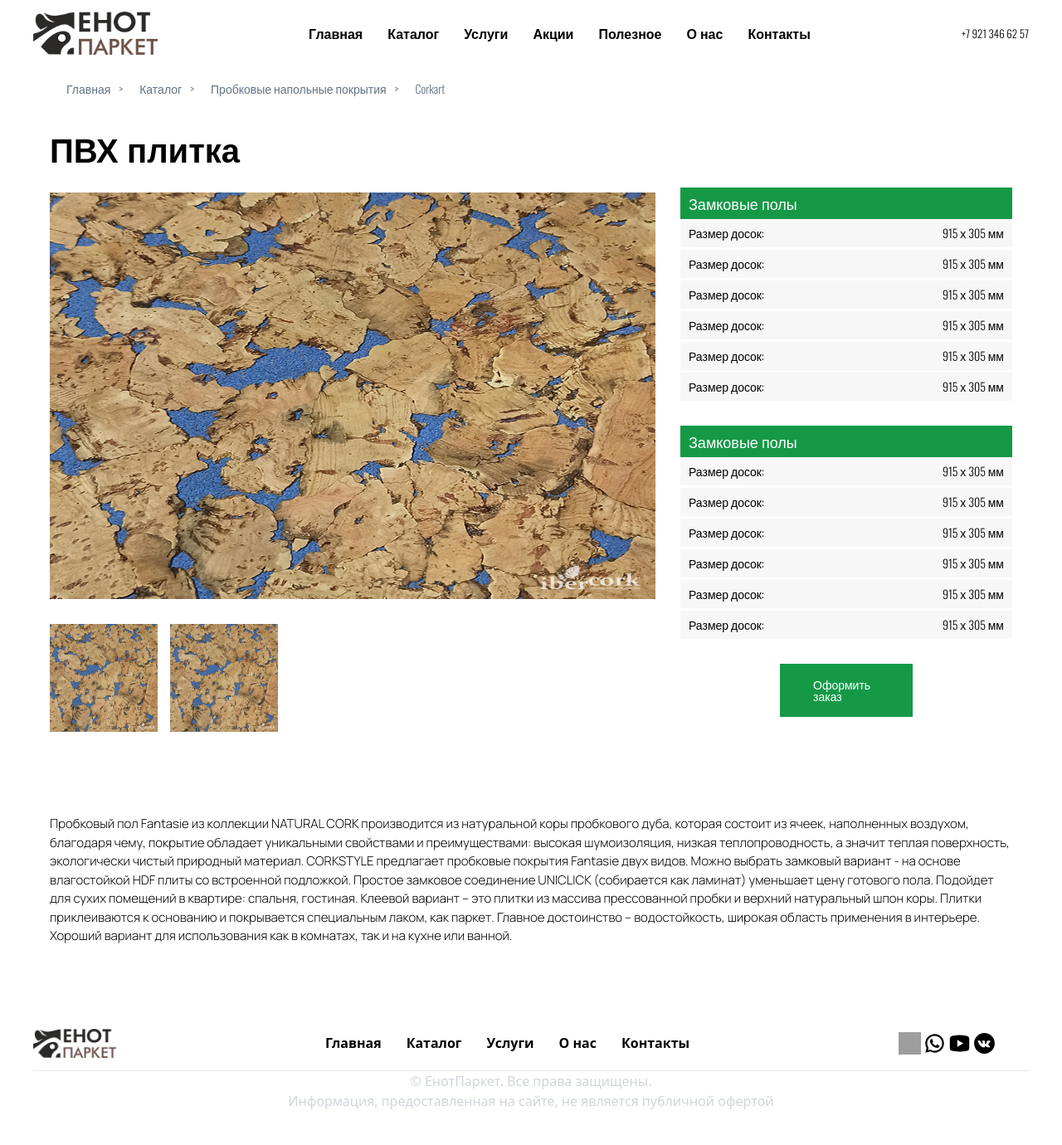
After one commit to Mozefoka/Enot, a PHP site: page /pages/commodity.html in a window 1280 px wide. The commit adds this page. Shown: the top 1380 px of the page at 83% size. Run offline with PHP 8.4, Linux system fonts and the light colour scheme; grey boxes are pictures that could not be loaded.

Commit message:
commodity created

```diff
--- a/css/catalog-item/catalog-item.css
+++ b/css/catalog-item/catalog-item.css
@@ -29,7 +29,7 @@
   display: flex;
   gap: 30px;
   padding: 0 20px;
-  margin-top: 60px;
+  margin-top: 30px;
 }
 @media (max-width: 700px) {
   .floor-covering {
--- a/css/catalog-item/catalog-item.scss
+++ b/css/catalog-item/catalog-item.scss
@@ -28,7 +28,7 @@
     display: flex;
     gap: 30px;
     padding: 0 20px;
-    margin-top: 60px;
+    margin-top: 30px;
 
     @media (max-width: 700px) {
         flex-direction: column;
--- /dev/null
+++ b/css/commodity/commodity.css
@@ -0,0 +1,109 @@
+.commodity {
+  padding: 0 20px;
+}
+.commodity__title {
+  font-size: 40px;
+  font-weight: 700;
+  line-height: 48px;
+  margin-bottom: 30px;
+}
+.commodity__content {
+  display: flex;
+  align-items: center;
+  gap: 30px;
+  margin-bottom: 100px;
+}
+@media (max-width: 969px) {
+  .commodity__content {
+    flex-direction: column;
+    align-items: center;
+    margin-bottom: 75px;
+  }
+}
+.commodity__content-item-images {
+  max-width: 800px;
+  width: 100%;
+}
+@media (max-width: 969px) {
+  .commodity__content-item-images {
+    max-width: 700px;
+  }
+}
+.commodity__content-img {
+  margin-bottom: 30px;
+}
+.commodity__content-img img {
+  max-width: 730px;
+  width: 100%;
+  height: 490px;
+}
+@media (max-width: 500px) {
+  .commodity__content-img img {
+    height: 300px;
+  }
+}
+.commodity__media {
+  display: flex;
+  gap: 15px;
+}
+@media (max-width: 969px) {
+  .commodity__media {
+    gap: 40px;
+  }
+}
+.commodity__media-img {
+  max-width: 130px;
+}
+@media (max-width: 969px) {
+  .commodity__media-img {
+    max-width: 330px;
+  }
+}
+.commodity__content-item-info {
+  max-width: 400px;
+  width: 100%;
+  padding-top: 53px;
+}
+@media (max-width: 969px) {
+  .commodity__content-item-info {
+    max-width: 720px;
+    padding-top: 40px;
+  }
+}
+.commodity__info {
+  margin-bottom: 30px;
+}
+.commodity__info-title {
+  padding: 10px;
+  font-size: 18px;
+  color: #fff;
+  background-color: #159947;
+}
+.commodity__info-text {
+  display: flex;
+  justify-content: space-between;
+  padding: 10px;
+  background-color: #f7f7f7;
+  margin-bottom: 3px;
+}
+.commodity__info-btn {
+  max-width: 160px;
+  width: 100%;
+  margin: 0 auto;
+  padding: 18px 40px;
+  color: #fff;
+  background-color: #159947;
+}
+.commodity__description {
+  font-size: 15px;
+  font-family: "Manrope", sans-serif;
+  line-height: 1.5;
+  margin-bottom: 40px;
+}
+@media (max-width: 969px) {
+  .commodity__description {
+    max-width: 700px;
+    width: 100%;
+    margin: 0 auto;
+  }
+}/*# sourceMappingURL=commodity.css.map */
--- /dev/null
+++ b/css/commodity/commodity.scss
@@ -0,0 +1,117 @@
+.commodity {
+    padding: 0 20px;
+
+    &__title {
+        font-size: 40px;
+        font-weight: 700;
+        line-height: 48px;
+        margin-bottom: 30px;
+    }
+
+    &__content {
+        display: flex;
+        align-items: center;
+        gap: 30px;
+        margin-bottom: 100px;
+
+        @media (max-width: 969px) {
+            flex-direction: column;
+            align-items: center;
+            margin-bottom: 75px;
+        }
+
+    }
+
+    &__content-item-images {
+        max-width: 800px;
+        width: 100%;
+
+        @media (max-width: 969px) {
+            max-width: 700px;
+        }
+    }
+
+    &__content-img {
+        margin-bottom: 30px;
+
+        img {
+            max-width: 730px;
+            width: 100%;
+            height: 490px;
+
+            @media (max-width: 500px) {
+                height: 300px;
+            }
+        }
+    }
+
+    &__media {
+        display: flex;
+        gap: 15px;
+
+        @media (max-width: 969px) {
+            gap: 40px;
+        }
+    }
+
+    &__media-img {
+        max-width: 130px;
+
+        @media (max-width: 969px) {
+            max-width: 330px;
+        }
+    }
+
+    &__content-item-info {
+        max-width: 400px;
+        width: 100%;
+        padding-top: 53px;
+
+
+        @media (max-width: 969px) {
+            max-width: 720px;
+            padding-top: 40px;
+        }
+    }
+
+    &__info {
+        margin-bottom: 30px;
+    }
+
+    &__info-title {
+        padding: 10px;
+        font-size: 18px;
+        color: #fff;
+        background-color: #159947;
+    }
+
+    &__info-text {
+        display: flex;
+        justify-content: space-between;
+        padding: 10px;
+        background-color: #f7f7f7;
+        margin-bottom: 3px;
+    }
+
+    &__info-btn {
+        max-width: 160px;
+        width: 100%;
+        margin: 0 auto;
+        padding: 18px 40px;
+        color: #fff;
+        background-color: #159947;
+    }
+
+    &__description {
+        font-size: 15px;
+        font-family: "Manrope", sans-serif;
+        line-height: 1.5;
+        margin-bottom: 40px;
+
+        @media (max-width: 969px) {
+            max-width: 700px;
+            width: 100%;
+            margin: 0 auto;
+        }
+    }
+}
--- a/css/style.css
+++ b/css/style.css
@@ -23,6 +23,25 @@ input[type=checkbox] {
 
 input[type=range] {
   accent-color: #159947;
+}
+
+.breadcrumbs {
+  display: flex;
+  align-items: center;
+  gap: 10px;
+  padding: 10px 20px;
+  margin-bottom: 30px;
+}
+.breadcrumbs a {
+  color: #637381;
+}
+
+.breadcrumbs__item {
+  color: #637381;
+}
+.breadcrumbs__item :after {
+  content: ">";
+  padding: 10px;
 }
 
 .header {
--- a/css/style.scss
+++ b/css/style.scss
@@ -23,6 +23,27 @@ input[type="checkbox"] {
 
 input[type="range"] {
     accent-color: #159947;
+}
+
+.breadcrumbs {
+    display: flex;
+    align-items: center;
+    gap: 10px;
+    padding: 10px 20px;
+    margin-bottom: 30px;
+
+    a {
+        color: #637381;
+    }
+}
+
+.breadcrumbs__item {
+    color: #637381;
+
+    :after {
+        content: ">";
+        padding: 10px;
+    }
 }
 
 .header {
@@ -158,7 +179,7 @@ input[type="range"] {
         width: 150px;
         padding: 25px 20px;
         background-color: #fff;
-        box-shadow: 0 0 7px 0 rgba(0, 0, 0, .2);
+        box-shadow: 0 0 7px 0 rgba(0, 0, 0, 0.2);
         font-size: 14px;
         font-family: "Manrope", sans-serif;
         z-index: 5;
@@ -217,7 +238,6 @@ input[type="range"] {
 }
 
 .catalog {
-
     &__content {
         display: grid;
         grid-template-columns: repeat(3, 1fr);
@@ -491,7 +511,15 @@ input[type="range"] {
 .footer {
     padding: 60px 40px 70px;
     font-size: 16px;
-    font-family: Figtree, ui-sans-serif, system-ui, sans-serif, "Apple Color Emoji", "Segoe UI Emoji", Segoe UI Symbol, "Noto Color Emoji";
+    font-family:
+        Figtree,
+        ui-sans-serif,
+        system-ui,
+        sans-serif,
+        "Apple Color Emoji",
+        "Segoe UI Emoji",
+        Segoe UI Symbol,
+        "Noto Color Emoji";
     text-align: center;
 
     @media (max-width: 969px) {
--- a/pages/catalog.html
+++ b/pages/catalog.html
@@ -52,6 +52,11 @@
     <main class="main">
         <div class="container">
             <div class="catalog">
+                <ul class="breadcrumbs">
+                    <li class="breadcrumbs__item"><a href="../index.html">Главная</a></li>
+                    <li><a>Каталог</a></li>
+                </ul>
+
                 <div class="catalog__content">
                     <div class="catalog__content-card">
                         <a href="../pages/floor-covering.html">
--- /dev/null
+++ b/pages/commodity.html
@@ -0,0 +1,211 @@
+<!DOCTYPE html>
+<html lang="ru">
+
+<head>
+    <meta charset="UTF-8">
+    <meta name="viewport" content="width=device-width, initial-scale=1.0">
+    <link rel="stylesheet" href="../css/style.css">
+    <link rel="stylesheet" href="../css/reset.css">
+    <link rel="stylesheet" href="../css/commodity/commodity.css">
+    <link rel="preconnect" href="https://fonts.googleapis.com">
+    <link rel="preconnect" href="https://fonts.gstatic.com" crossorigin>
+    <link href="https://fonts.googleapis.com/css2?family=Manrope:wght@200..800&family=Oswald:wght@200..700&display=swap"
+        rel="stylesheet">
+    <title>Каталог</title>
+</head>
+
+<body>
+    <header class="header" id="up">
+        <div class="header__logo">
+            <a href="/index.html"><img src="../icons/logo.png" alt="logo"></a>
+        </div>
+
+        <div class="header__burger">
+            <span class="header__burger-line1"></span>
+            <span class="header__burger-line2"></span>
+            <span class="header__burger-line3"></span>
+        </div>
+
+        <nav class="header__menu">
+            <ul class="header__menu-list">
+                <li class="header__menu-list-main"><a href="../index.html">Главная</a></li>
+                <li class="header__menu-list-catalog"><a href="../pages/catalog.html">Каталог</a></li>
+                <li class="header__menu-list-services"><a href="../pages/services.html">Услуги</a></li>
+                <li class="header__menu-list-promotions">
+                    <a class="header__menu-list-promotions-btn" onclick="addActive()">Акции</a>
+
+                    <div class="header__menu-list-promotions-item">
+                        <a href="../pages/promotion-march.html">Акция к 8 марта</a>
+                        <a href="../pages/promotion-new-year.html">Новогодняя акция</a>
+                    </div>
+                </li>
+                <li class="header__menu-list-useful"><a href="../pages/useful.html">Полезное</a></li>
+                <li class="header__menu-list-about"><a href="../pages/about.html">О нас</a></li>
+                <li class="header__menu-list-contacts"><a href="../pages/contacts.html">Контакты</a></li>
+                <li class="header__menu-list-number"><a href="tel:+79213466257">+7 921 346 62 57</a></li>
+            </ul>
+        </nav>
+
+        <div class="header__phone-number"><a href="tel:+79213466257">+7 921 346 62 57</a>
+        </div>
+    </header>
+
+    <main class="main">
+        <div class="container">
+            <section class="commodity">
+                <ul class="breadcrumbs">
+                    <li class="breadcrumbs__item"><a href="../index.html">Главная</a></li>
+                    <li class="breadcrumbs__item"><a href="../pages/catalog.html">Каталог</a></li>
+                    <li class="breadcrumbs__item"><a href="../pages/floor-covering.html">Пробковые напольные покрытия</a></li>
+                    <li><a>Corkart</a></li>
+                </ul>
+
+                <div class="commodity__content">
+                    <div class="commodity__content-item-images">
+                        <h1 class="commodity__title">ПВХ плитка</h1>
+
+                        <div class="commodity__content-img"><img src="../images/33417846.jpg" alt="commodity"></div>
+
+                        <div class="commodity__media">
+                            <div class="commodity__media-img"><img src="../images/33417846.jpg" alt="commodity"></div>
+                            <div class="commodity__media-img"><img src="../images/33417846.jpg" alt="commodity"></div>
+                        </div>
+                    </div>
+
+                    <div class="commodity__content-item-info">
+                        <div class="commodity__info">
+                            <h3 class="commodity__info-title">Замковые полы</h3>
+
+                            <div class="commodity__info-text">
+                                <p>Размер досок:</p>
+                                <p>915 х 305 мм</p>
+                            </div>
+
+                            <div class="commodity__info-text">
+                                <p>Размер досок:</p>
+                                <p>915 х 305 мм</p>
+                            </div>
+
+                            <div class="commodity__info-text">
+                                <p>Размер досок:</p>
+                                <p>915 х 305 мм</p>
+                            </div>
+
+                            <div class="commodity__info-text">
+                                <p>Размер досок:</p>
+                                <p>915 х 305 мм</p>
+                            </div>
+
+                            <div class="commodity__info-text">
+                                <p>Размер досок:</p>
+                                <p>915 х 305 мм</p>
+                            </div>
+
+                            <div class="commodity__info-text commodity__info-text--color">
+                                <p>Размер досок:</p>
+                                <p>915 х 305 мм</p>
+                            </div>
+                        </div>
+
+                        <div class="commodity__info">
+                            <h3 class="commodity__info-title">Замковые полы</h3>
+
+                            <div class="commodity__info-text">
+                                <p>Размер досок:</p>
+                                <p>915 х 305 мм</p>
+                            </div>
+
+                            <div class="commodity__info-text">
+                                <p>Размер досок:</p>
+                                <p>915 х 305 мм</p>
+                            </div>
+
+                            <div class="commodity__info-text">
+                                <p>Размер досок:</p>
+                                <p>915 х 305 мм</p>
+                            </div>
+
+                            <div class="commodity__info-text">
+                                <p>Размер досок:</p>
+                                <p>915 х 305 мм</p>
+                            </div>
+
+                            <div class="commodity__info-text">
+                                <p>Размер досок:</p>
+                                <p>915 х 305 мм</p>
+                            </div>
+
+                            <div class="commodity__info-text commodity__info-text--color">
+                                <p>Размер досок:</p>
+                                <p>915 х 305 мм</p>
+                            </div>
+                        </div>
+
+                        <a class="commodity__info-btn">Оформить заказ</a>
+                    </div>
+                </div>
+
+                <div class="commodity__description">
+                    <h2 class="commodity__description__title"></h2>
+                    <p class="commodity__description__text">
+                        Пробковый пол Fantasie из коллекции NATURAL CORK производится из натуральной коры пробкового дуба, которая состоит из ячеек, наполненных воздухом, благодаря чему, покрытие обладает уникальными свойствами и преимуществами: высокая шумоизоляция, низкая теплопроводность, а значит теплая поверхность, экологически чистый природный материал. CORKSTYLE предлагает пробковые покрытия  Fantasie двух видов. Можно выбрать замковый вариант - на основе влагостойкой HDF плиты со встроенной подложкой. Простое замковое соединение UNICLICK (собирается как ламинат) уменьшает цену готового пола. Подойдет для сухих помещений в квартире: спальня, гостиная.
+
+                        Клеевой вариант – это плитки из массива прессованной пробки и верхний натуральный шпон коры. Плитки приклеиваются к основанию и покрывается специальным лаком, как паркет. Главное достоинство – водостойкость, широкая область применения в интерьере. Хороший вариант для использования как в комнатах, так и на кухне или ванной.
+                    </p>
+                </div>
+            </section>
+        </div>
+    </main>
+
+    <footer class="footer">
+        <nav class="footer__menu">
+            <div class="footer__logo">
+                <a href="../index.html"><img src=" ../icons/logo.png" alt="logo"></a>
+            </div>
+
+            <ul class="footer__menu-list">
+                <li class="footer__menu-list-main"><a href="../index.html">Главная</a></li>
+                <li class="footer__menu-list-catalog"><a href="../pages/catalog.html">Каталог</a></li>
+                <li class="footer__menu-list-services"><a href="../pages/services.html">Услуги</a></li>
+                <li class="footer__menu-list-about"><a href="../pages/about.html">О нас</a></li>
+                <li class="footer__menu-list-contacts"><a href="../pages/contacts.html">Контакты</a></li>
+            </ul>
+
+            <div class="footer__messengers">
+                <a href="#">
+                    <img src="../icons/tg.svg" alt="tg">
+                </a>
+
+                <a href="#">
+                    <img src="../icons/whatsapp.svg" alt="whatsapp">
+                </a>
+
+                <a href="#">
+                    <img src="../icons/youtube.svg" alt="youtube">
+                </a>
+
+                <a href="#">
+                    <img src="../icons/vk.svg" alt="vk">
+                </a>
+            </div>
+        </nav>
+
+        <p class="footer__info">© ЕнотПаркет. Все права защищены. <br>
+            Информация, предоставленная на сайте, не является публичной офертой</p>
+
+        <div class="footer__contacts">
+            <div class="footer__contacts-messengers">
+                <a class="footer__messengers-item" href="#"><img src="../icons/tg.svg" alt="tg"></a>
+                <a class="footer__messengers-item" href="#"><img src="../icons/whatsapp.svg" alt="whatsapp"></a>
+                <a class="footer__messengers-item" href="#"><img src="../icons/vk.svg" alt="vk"></a>
+            </div>
+
+            <div class="footer__contacts-name">© 2023 Енот Паркет</div>
+            <div class="footer__contacts-up"><a href="#up">Наверх</a></div>
+        </div>
+    </footer>
+
+    <script src="../script.js"></script>
+</body>
+
+</html>
```
Also changed, not shown: pages/floor-covering.html (+7 -1 lines), 2 other files.
